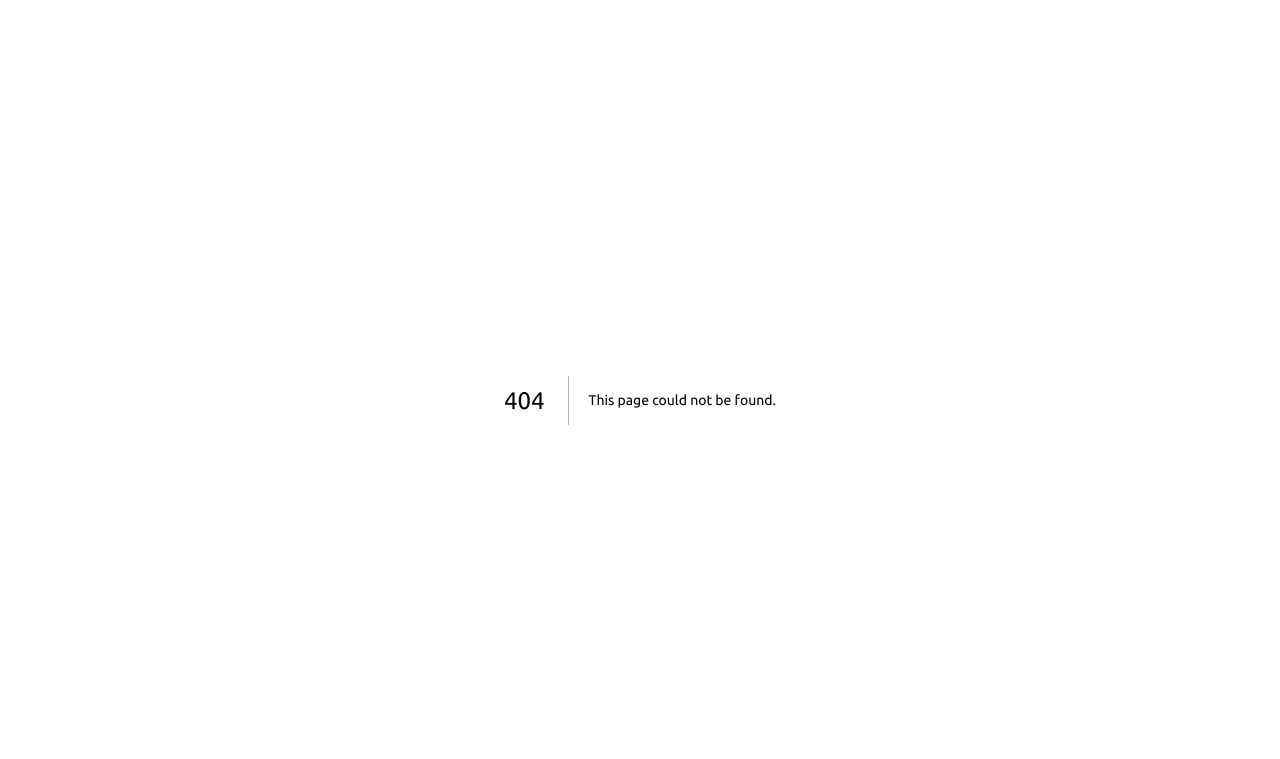
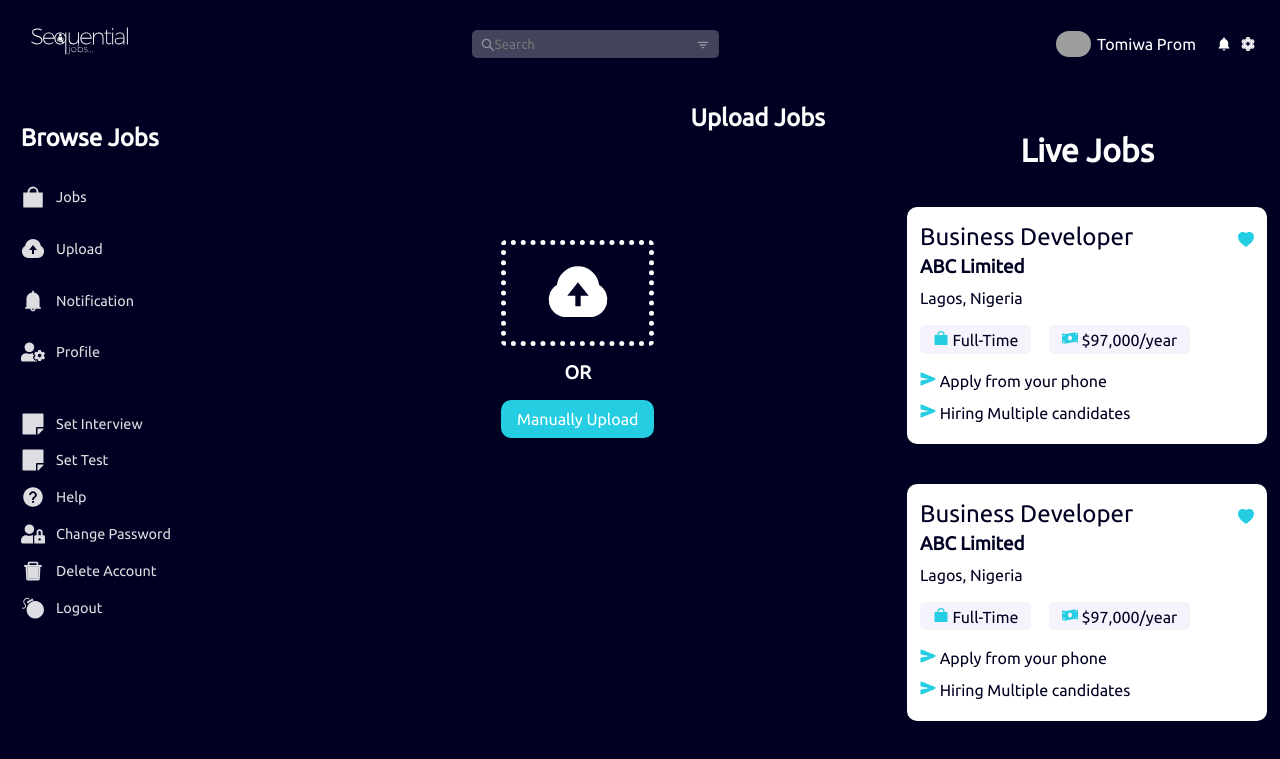
Before and after one commit to Tomation-Solution/sequential-job, a Next.js app: page /upload-job in a window 1280 px wide. Before the commit this address had no page. Shown: the top 759 px of the page. Built offline with nearby package versions, Linux system fonts and the light colour scheme; grey boxes are pictures that could not be loaded.

Commit message:
added upload job page

```diff
--- /dev/null
+++ b/pages/upload-job.tsx
@@ -0,0 +1,62 @@
+import { NextPage } from 'next'
+import React from 'react'
+import GeneralLayout from '../layout/GeneralLayout/GeneralLayout'
+import Box from '../shared/Box/Box'
+import Button from '../shared/Button/Button'
+import UploadBox from '../shared/UploadBox/UploadBox'
+import {RiUploadCloudFill} from 'react-icons/ri'
+import JobCard from '../shared/JobCard/JobCard'
+
+
+
+
+
+
+
+const UploadJob:NextPage = () => {
+
+    return (
+      <GeneralLayout>
+        <h2 style={{'color':'white','textAlign':'center'}}>Upload Jobs</h2>
+        <Box
+            css={{'@bp3':{
+                'display':'flex','justifyContent':'space-between',
+                'maxWidth':'1500',
+                'margin':'0 auto'
+            }}}
+        >
+            <Box css={{
+                '@bp2':{
+                    'margin':'0 auto',
+                    'maxWidth':'500px',
+                }
+            }}>
+                <br /><br /><br /><br /><br /><br />
+                <UploadBox>
+                <RiUploadCloudFill style={{'color':'white','fontSize':'4rem'}}/>
+
+                </UploadBox>
+                <h3 style={{'padding':'1rem 0','textAlign':'center','color':'white'}}>OR</h3>
+                <Button css={{'margin':'0 auto'}} color={'lightBlueBtn'}>Manually Upload</Button>
+            </Box>
+
+
+
+            <Box css={{'display':'none','@bp3':{
+                'display':'flex','flexDirection':'column',
+                'justifyContent':'center','alignItems':'center'
+            }}}>
+                <h1>Live Jobs</h1>
+                <br />
+                {
+                    [...new Array(4)].map(((data,index)=>(
+                        <JobCard key={index}/>
+                    )))
+                }
+            </Box>
+        </Box>
+    </GeneralLayout>
+    )
+
+}
+export default UploadJob
--- a/shared/Button/Button.style.tsx
+++ b/shared/Button/Button.style.tsx
@@ -7,7 +7,12 @@ export const StyledButton = styled('button',{
     padding:'.6rem 1rem',
     fontSize:'1rem',
     'textAlign':'center',
+    cursor:'pointer',
+    display:'block',
 
+    // ':hover':{
+    //     boxShadow:'0 0 0 1 white'
+    // },
     variants:{
         color:{
             'lightBlueBtn':{
--- /dev/null
+++ b/shared/UploadBox/UploadBox.style.tsx
@@ -0,0 +1,20 @@
+import { styled } from "../../stitches.config";
+import type * as Stitches from '@stitches/react';
+
+
+
+
+export const UploadBoxContainer = styled('div',{
+    border:'5px dotted $white',
+    borderRadius:'5px',
+    minHeight:'100px',
+    padding:'1rem',
+    display:'flex',
+    justifyContent:'center',
+    'alignItems':'center'
+
+})
+
+
+
+export type UploadBoxStyledType = Stitches.VariantProps<typeof UploadBoxContainer>
--- /dev/null
+++ b/shared/UploadBox/UploadBox.tsx
@@ -0,0 +1,23 @@
+
+
+
+
+import React from 'react'
+import {UploadBoxStyledType,UploadBoxContainer} from  './UploadBox.style'
+import type * as Stitches from '@stitches/react';
+
+
+
+type Prop = React.PropsWithChildren<{
+    css?:Stitches.CSS
+}>
+type UploadBoxType = Prop & UploadBoxStyledType
+export const UploadBox = ({children, css}:UploadBoxType) => {
+  return (
+    <UploadBoxContainer>
+        {children}
+    </UploadBoxContainer>
+  )
+}
+
+export default UploadBox
```
